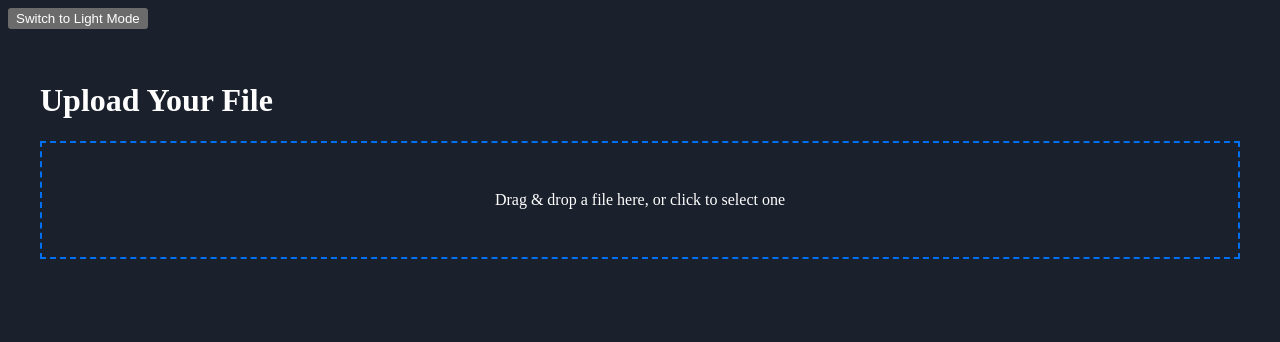
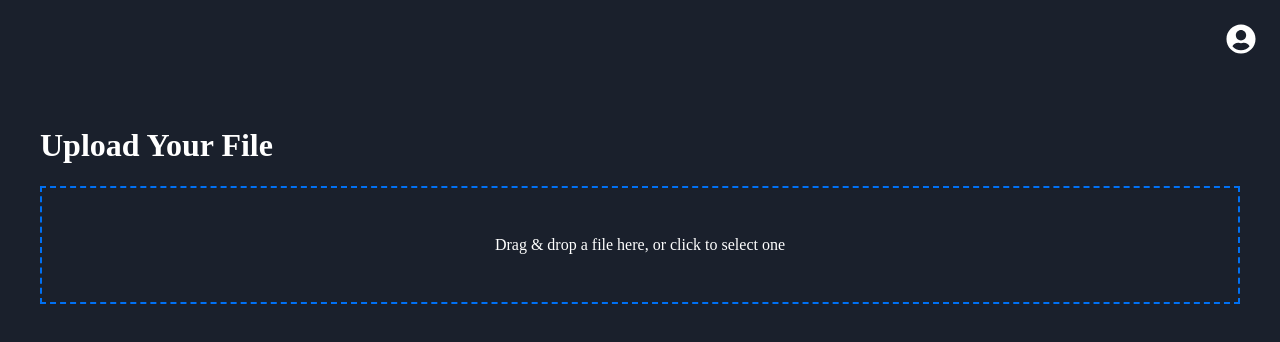
Before and after one commit to MarwanRTX/Analysis-Geek, a Next.js app: page / in a window 1280 px wide. Shown: the top 342 px of the page. Built offline with nearby package versions, Linux system fonts and the light colour scheme.

Commit message:
Update Navbar.tsx

```diff
--- a/src/app/components/Navbar.tsx
+++ b/src/app/components/Navbar.tsx
@@ -1,17 +1,50 @@
-// app/components/ThemeToggleButton.tsx
+// app/components/Navbar.tsx
 "use client";
 
-import { useTheme } from "next-themes";
+import { useState } from "react";
+import { FaUserCircle } from "react-icons/fa";
+import Link from "next/link";
+import ThemeToggleButton from "./ThemeToggleButton";
 
-export default function ThemeToggleButton() {
-  const { theme, setTheme } = useTheme();
+const Navbar = () => {
+  const [menuOpen, setMenuOpen] = useState(false);
 
   return (
-    <button
-      onClick={() => setTheme(theme === "dark" ? "light" : "dark")}
-      className="p-2 rounded"
-    >
-      {theme === "dark" ? "Switch to Light Mode" : "Switch to Dark Mode"}
-    </button>
+    <nav style={{ position: "relative", padding: "1rem" }}>
+      <div style={{ textAlign: "right" }}>
+        {/* Account Icon */}
+        <div onClick={() => setMenuOpen(!menuOpen)} style={{ display: "inline-block", cursor: "pointer" }}>
+          <FaUserCircle size={30} />
+        </div>
+
+        {/* Dropdown Menu */}
+        {menuOpen && (
+          <div
+            style={{
+              position: "absolute",
+              right: 0,
+              top: "2rem",
+              background: "#fff",
+              padding: "1rem",
+              borderRadius: "5px",
+              boxShadow: "0px 4px 8px rgba(0, 0, 0, 0.1)",
+            }}
+          >
+            <ul style={{ listStyle: "none", padding: 0, margin: 0 }}>
+              {/* Dark Mode Toggle */}
+              <li>
+                <ThemeToggleButton />
+              </li>
+              {/* Account Page Link */}
+              <li style={{ marginTop: "0.5rem" }}>
+                <Link href="/account">Go to Account</Link>
+              </li>
+            </ul>
+          </div>
+        )}
+      </div>
+    </nav>
   );
-}
+};
+
+export default Navbar;
```
